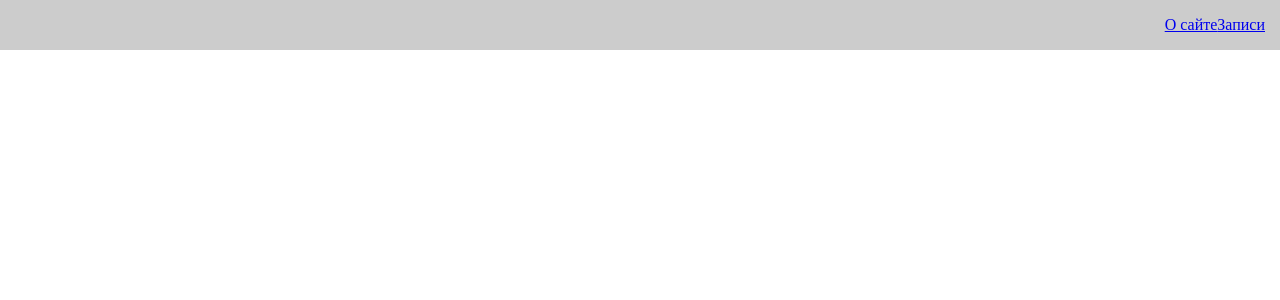
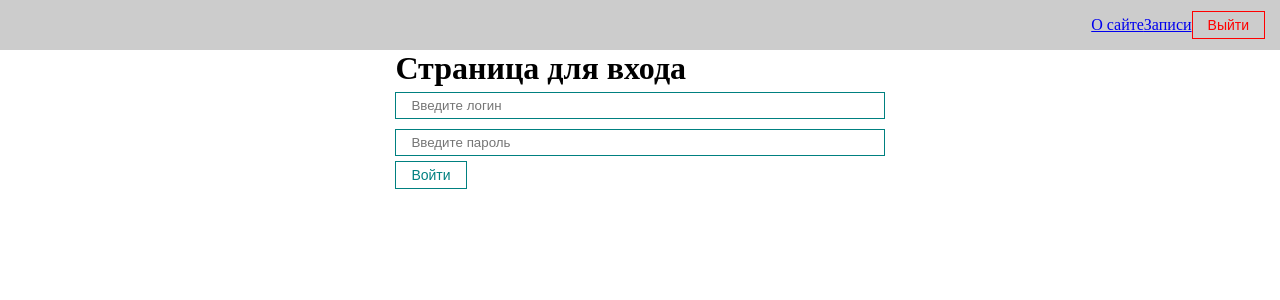
Before and after one commit to gukasyan-arman/react_get_started, a React (Create React App) app: page /login in a window 1280 px wide. Before the commit this address had no page. Shown: the top 300 px of the page. Built offline with nearby package versions, Linux system fonts and the light colour scheme.

Commit message:
add auth & guest pages & login

```diff
--- a/src/App.js
+++ b/src/App.js
@@ -1,15 +1,30 @@
-import React from "react";
+import React, { useEffect, useState } from 'react';
+
 import { BrowserRouter as Router } from "react-router-dom";
 import "./styles/App.css";
 import Navbar from "./components/UI/navbar/Navbar";
 import AppRouter from "./components/AppRouter";
+import { AuthContext } from "./context/context";
 
 function App() {
+
+	useEffect(() => {
+		if(localStorage.getItem('auth')) {
+			setIsAuth(true)
+		}
+	}, [])
+
+	const [isAuth, setIsAuth] = useState(false);
 	return (
-		<Router>
-			<Navbar />
-			<AppRouter />
-		</Router>
+		<AuthContext.Provider value={{
+			isAuth,
+			setIsAuth
+		}}>
+			<Router>
+				<Navbar />
+				<AppRouter />
+			</Router>
+		</AuthContext.Provider>
 	)
 }
 
--- a/src/components/AppRouter.jsx
+++ b/src/components/AppRouter.jsx
@@ -1,18 +1,33 @@
-import React from 'react';
+import React, { useContext } from 'react';
 import {
 	Route,
-	Routes,
-	Navigate
+	Routes
   } from "react-router-dom";
-import { routes } from '../router/Routes';
+import { AuthContext } from '../context/context';
+import { publicRoutes, privateRoutes } from '../router/Routes';
 
 function AppRouter() {
+	const {isAuth, setIsAuth} = useContext(AuthContext)
+	console.log(isAuth)
 	return (
+		isAuth
+		?
 		<Routes>
-			{routes.map(route =>
+			{privateRoutes.map(route =>
 				<Route
 					path={route.path}
 					element={route.component}
+					key={route.path}
+				/>
+			)}
+		</Routes>
+		:
+		<Routes>
+			{publicRoutes.map(route =>
+				<Route
+					path={route.path}
+					element={route.component}
+					key={route.path}
 				/>
 			)}
 		</Routes>
--- a/src/components/UI/navbar/Navbar.jsx
+++ b/src/components/UI/navbar/Navbar.jsx
@@ -1,16 +1,29 @@
-import React from 'react';
+import React, {useContext} from 'react';
 import {
 	Link,
   } from "react-router-dom";
+import { AuthContext } from '../../../context/context';
+import DeleteButton from '../button/DeleteButton';
 
 function Navbar() {
+	const {isAuth, setIsAuth} = useContext(AuthContext)
+
+	const logout = () => {
+		setIsAuth(false)
+		localStorage.removeItem('auth')
+	}
+
 	return (
 		<div className="navbar">
 			<div className="navbar__links">
 				<Link to="/about">О сайте</Link>
 				<Link to="/posts">Записи</Link>
-
 			</div>
+			<DeleteButton
+				onClick={logout}
+			>
+				Выйти
+			</DeleteButton>
 		</div>
 	);
 }
--- /dev/null
+++ b/src/context/context.js
@@ -0,0 +1,4 @@
+import React, { createContext } from 'react';
+
+
+export const AuthContext = createContext(null);
--- /dev/null
+++ b/src/pages/Login.jsx
@@ -0,0 +1,27 @@
+import React, {useContext} from 'react';
+import MyInput from '../components/UI/input/MyInput'
+import MyButton from '../components/UI/button/MyButton'
+import { AuthContext } from '../context/context';
+
+function Login() {
+
+	const {isAuth, setIsAuth} = useContext(AuthContext)
+	const login = event => {
+		event.preventDefault();
+		setIsAuth(true);
+		localStorage.setItem('auth', 'true')
+	}
+
+	return (
+		<div>
+			<h1>Страница для входа</h1>
+			<form onSubmit={login}>
+				<MyInput type="text" placeholder="Введите логин" />
+				<MyInput type="password" placeholder="Введите пароль" />
+				<MyButton>Войти</MyButton>
+			</form>
+		</div>
+	);
+}
+
+export default Login;
--- a/src/pages/PostIdPage.jsx
+++ b/src/pages/PostIdPage.jsx
@@ -35,7 +35,7 @@
 				:
 				<div>
 					{comments.map(comm =>
-						<div style={{marginTop: 15}}>
+						<div key={comm.id} style={{marginTop: 15}}>
 							<h5>{comm.email}</h5>
 							<div>{comm.body}</div>
 						</div>
--- a/src/pages/Posts.jsx
+++ b/src/pages/Posts.jsx
@@ -3,7 +3,7 @@
 import "../styles/App.css";
 import MyButton from "../components/UI/button/MyButton";
 import PostForm from "../components/PostForm";
-import PostFilter from "../components/ PostFilter";
+import PostFilter from "../components/PostFilter";
 import MyModal from "../components/UI/myModal/MyModal";
 import { usePosts } from "../components/hooks/usePosts";
 import PostService from "../api/PostService";
--- a/src/router/Routes.js
+++ b/src/router/Routes.js
@@ -1,10 +1,15 @@
 import About from "../pages/About";
-import Posts from "../pages/About";
+import Posts from "../pages/Posts";
+import Login from "../pages/Login";
 import PostIdPage from "../pages/PostIdPage";
 
 
-export const routes = [
-	{path: '/about', component: About},
-	{path: '/posts', component: Posts},
-	{path: '/posts/:id', component: PostIdPage},
+export const privateRoutes = [
+	{path: '/about', component: <About />},
+	{path: '/posts', component: <Posts />},
+	{path: '/posts/:id', component: <PostIdPage />},
 ]
+
+export const publicRoutes = [
+	{path: '/login', component: <Login />},
+]
```
Also changed, not shown: src/components/PostFilter.jsx (renamed from src/components/ PostFilter.jsx).
